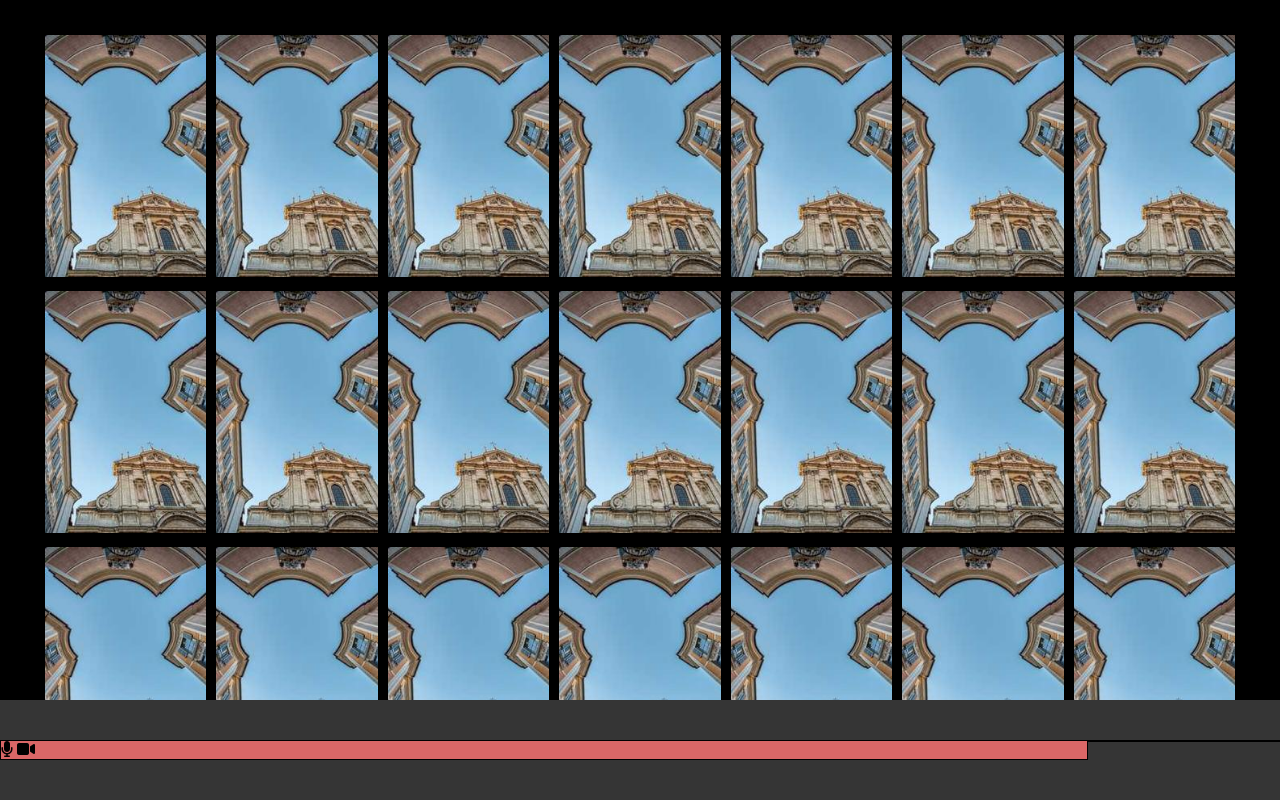
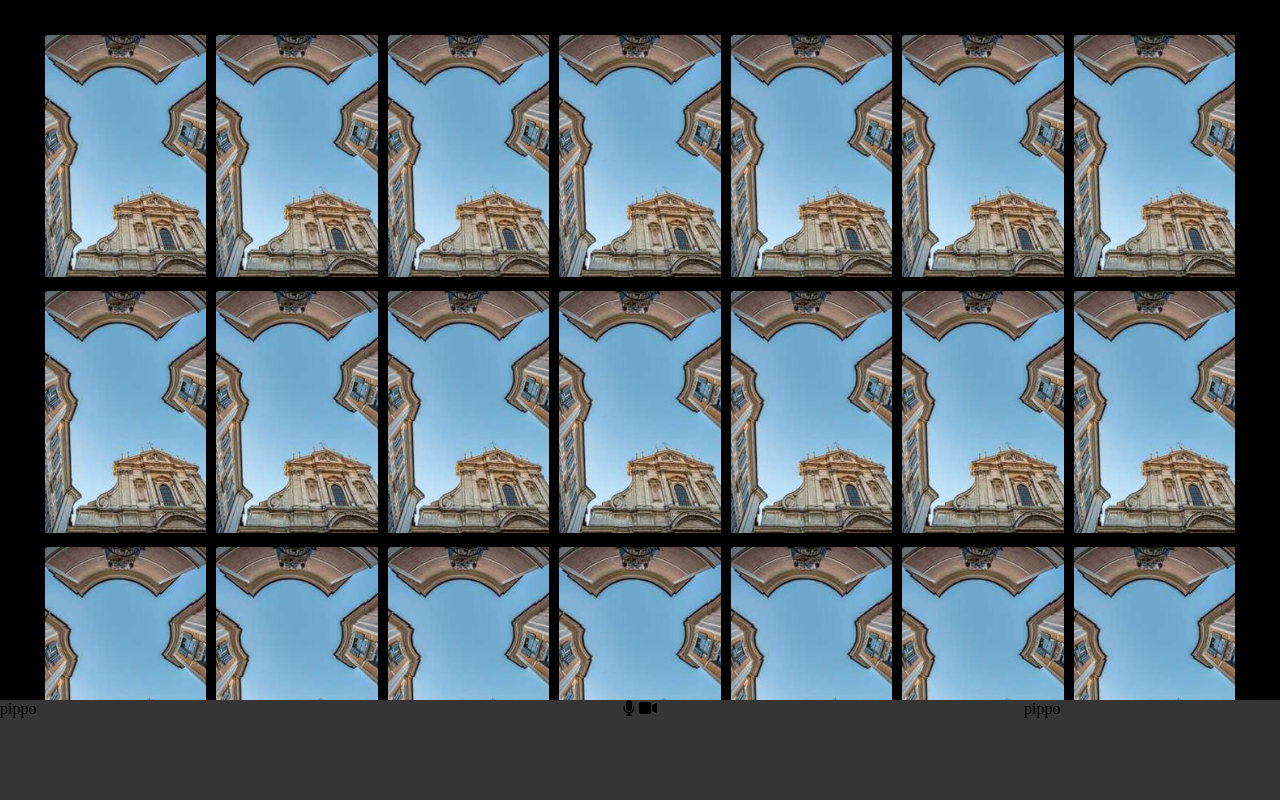
Before and after one commit to RobyLedda94/html-css-zoom, a plain HTML site: page index.html in a window 1280 px wide. Drawn offline with Linux system fonts and the light colour scheme.

Commit message:
[UPD] fix main structure and footer structure

```diff
--- a/css/style.css
+++ b/css/style.css
@@ -15,6 +15,7 @@ main{
 
 footer{
     height: 100px;
+    width: 100vw;
     background-color: rgb(53, 53, 53);
 }
 
@@ -34,16 +35,21 @@ footer{
     flex-wrap: wrap;
 }
 
+.justify{
+    justify-content: space-between;
+}
+
 .col-20{
     width: calc(100% / 7);
+    min-width: 150px;
 }
 
 .col-bg{
-    width: 85%;
+
 }
 
 .col-sm{
-    width: 15%;
+    width: 20%;
 }
 
 .content-main{
@@ -52,9 +58,8 @@ footer{
 
 
 .content-footer{
-    background-color: rgb(218, 103, 103);
-    margin-top: 40px;
-    border: 1px solid black;
+    width: 100vw;
+    height: 100%;
 }
 
 
--- a/index.html
+++ b/index.html
@@ -160,15 +160,18 @@
 <!-- PART FOOTER -->
 <footer>
     <div class="container-footer">
-        <div class="row">
+        <div class="row justify">
+            <div class="col-sm">
+                pippo
+            </div>
             <div class="col-bg">
-                <div class="content-footer">
+
                     <i class="fa-solid fa-microphone"></i>
                     <i class="fa-solid fa-video"></i>
-                </div>
+
             </div>
             <div class="col-sm">
-                <div class="content-footer"></div>
+                pippo
             </div>
 
         </div>
```
